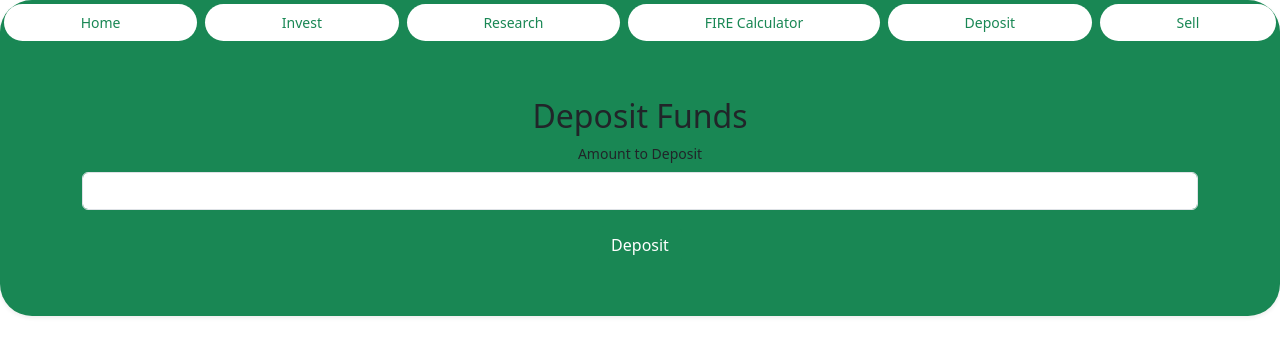
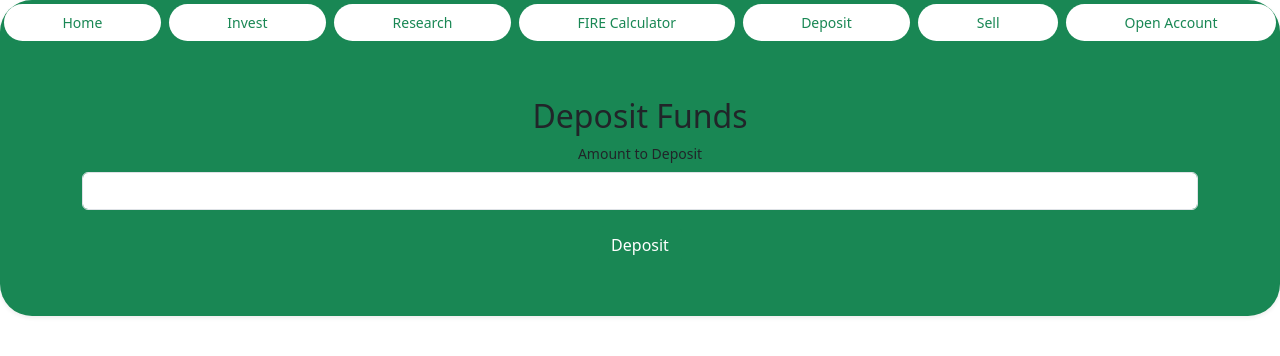
Before and after one commit to Brendan93006/FIRE, a Flask app: page /deposit in a window 1280 px wide. Shown: the top 356 px of the page. Run offline with Flask 3, Linux system fonts and the light colour scheme; a user stored in the database is signed in.

Commit message:
Save changes

```diff
--- a/app.py
+++ b/app.py
@@ -185,7 +185,7 @@ def open_account():
 		flash("Account created successfully", "success")
 		return redirect("/accounts")
 
-	return render_template("accounts.html")
+	return render_template("open.html")
 
 @app.route("/accounts", methods=["GET", "POST"])
 @login_required
@@ -361,7 +361,6 @@ def calculator():
         except ValueError:
             return apology("Please enter valid numbers in all fields", 400)
 
-        # Check for zero or negative inputs that break the calculations
         if swr <= 0 or expenses <= 0:
             return apology("Savings withdrawal rate and expenses must be greater than zero", 400)
 
@@ -377,16 +376,20 @@ def calculator():
             except (ValueError, ZeroDivisionError):
                 years_to_fire = None
 
-        # Store results in the database
-        g.db.execute(
-            'UPDATE users SET fire_number = ?, time_to_fire = ? WHERE id = ?',
-            (fire_number, years_to_fire, session["user_id"])
-        )
-        g.db.commit()
+        try:
+            g.db.execute(
+                'UPDATE users SET fire_number = ?, time_to_fire = ? WHERE id = ?',
+                (fire_number, years_to_fire, session["user_id"])
+            )
+            g.db.commit()
+        except Exception as e:
+            print("Database update error:", e)
+            return apology("Internal server error", 500)
 
         return render_template('calculator.html', fire_number=fire_number, years_to_fire=years_to_fire)
 
     return render_template('calculator.html')
+
 
 
 @app.route('/deposit', methods=['GET', 'POST'])
--- a/templates/layout.html
+++ b/templates/layout.html
@@ -36,6 +36,9 @@
         <li class="nav-item" role="presentation">
             <a class="nav-link active rounded-5" href="/sell" id="home-tab2" type="button">Sell</a>
         </li>
+        <li class="nav-item" role="presentation">
+            <a class="nav-link active rounded-5" href="/open" id="home-tab2" type="button">Open Account</a>
+        </li>
     {% else %}
         <li class="nav-item" role="presentation">
             <a class="nav-link active rounded-5" href="/login">Log In</a>
--- a/templates/open.html
+++ b/templates/open.html
@@ -1,4 +1,4 @@
-{% extend layout.html %}
+{% extend "layout.html" %}
 
 {% block title %}
 - Open Account
```
